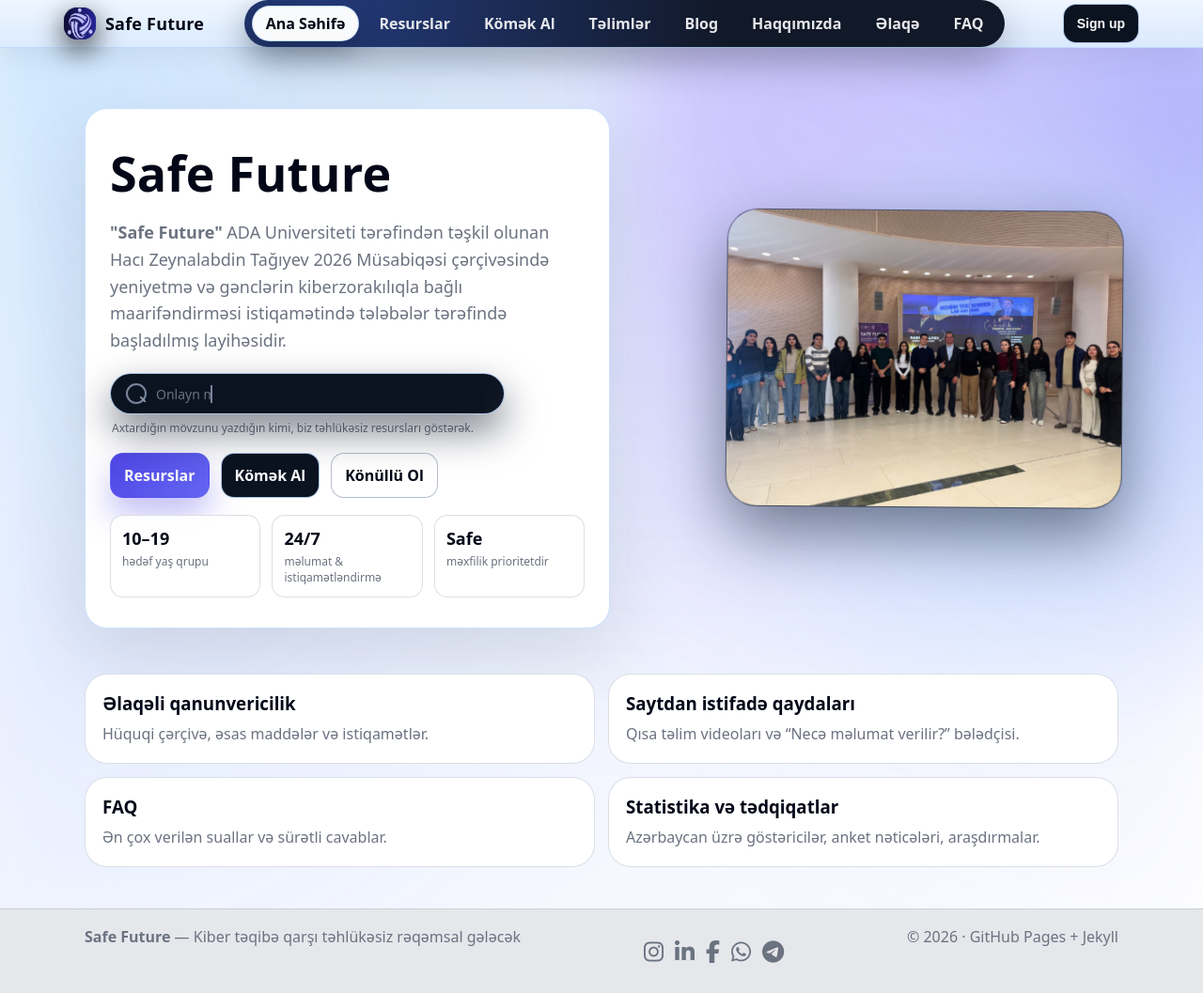
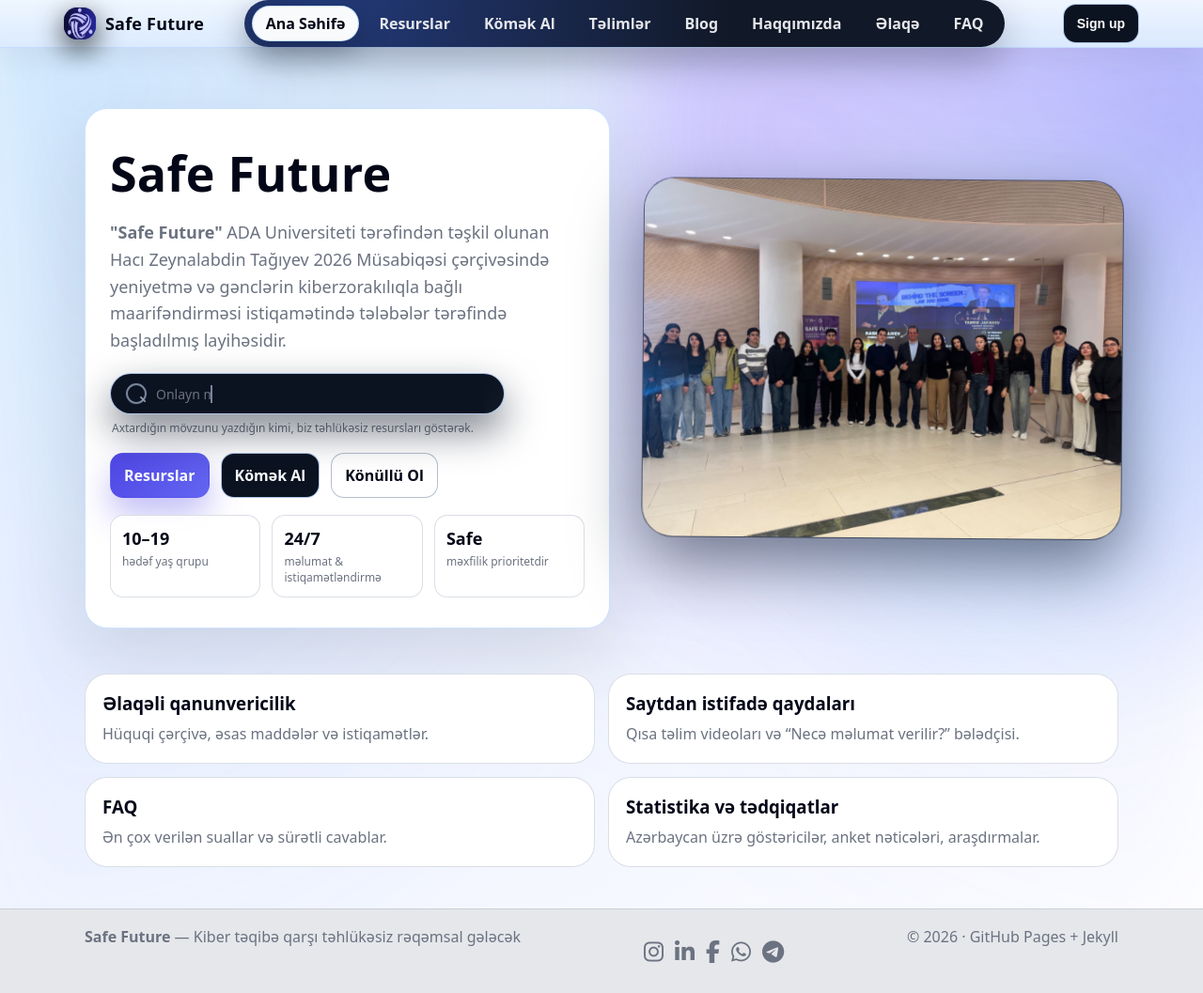
Before and after one commit to safefuture-cyber/Safe-Future-HZT, a Jekyll site: the page built from index.md, in a window 1280 px wide and 1057 px high. Shown: the whole window at 94% size. Built offline with Jekyll 4.4.1, drawn with Linux system fonts in a browser that asks for light colours; comment, search, counter and statistics services are not loaded.

Commit message:
image size

```diff
--- a/assets/css/style.css
+++ b/assets/css/style.css
@@ -687,12 +687,12 @@
 }
 
 .hero-image-shell{
-  position:relative;
-  width:100%;
-  max-width:420px;
+  position: relative;
+  width: 100%;
+  max-width: 650px;  /* əvvəl 420px idi, indi böyüdülüb */
   aspect-ratio: 4 / 3;
   border-radius: 32px;
-  overflow:hidden;
+  overflow: hidden;
   background: radial-gradient(circle at 0% 0%, #4f46e5, #1f2937 55%, #020617 100%);
   box-shadow:
     0 28px 70px rgba(15,23,42,.55),
```
